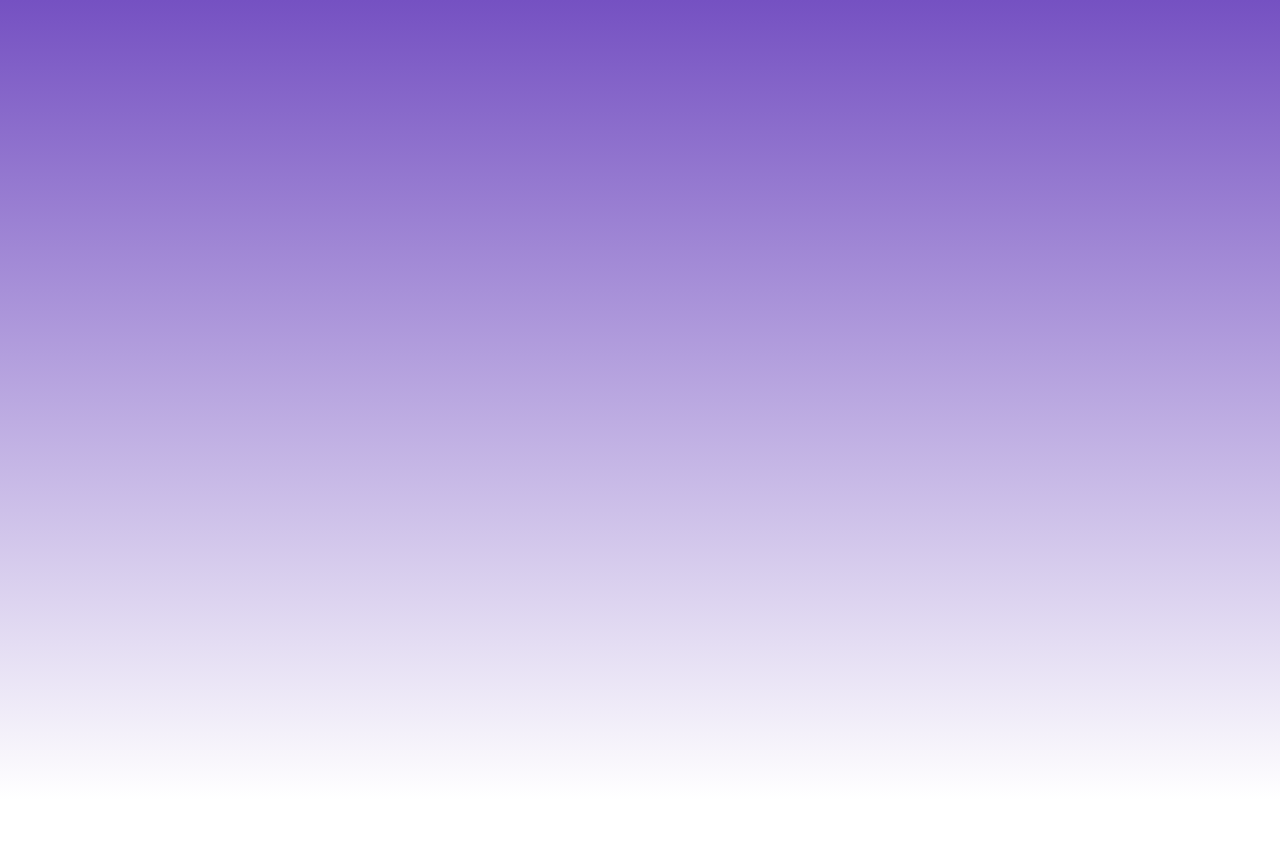
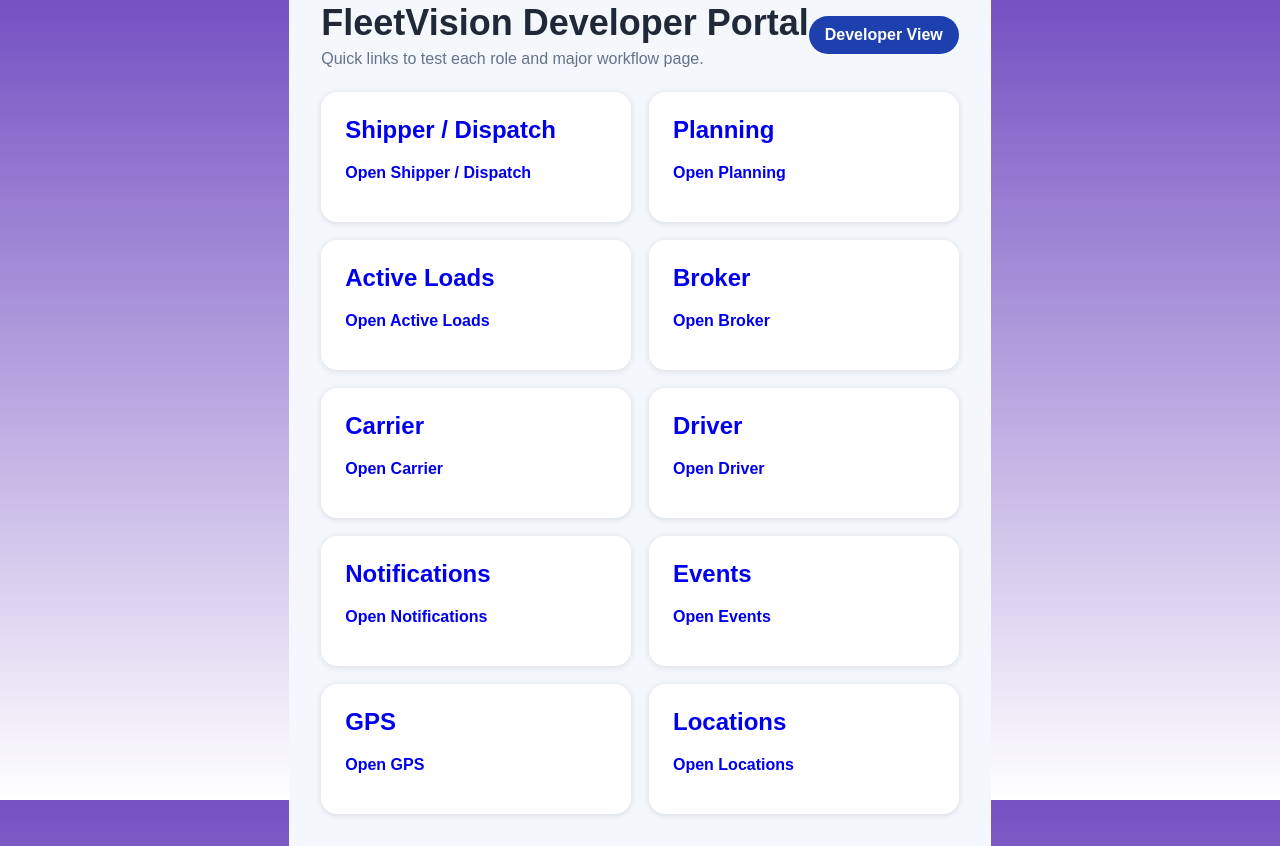
Before and after one commit to varchar1206/fleetvision-platform, a React (Vite) app: page /developer in a window 1280 px wide. Before the commit this address had no page. Before the commit the page ends 800 px from the top, so only its background shows below. Built offline with nearby package versions, Linux system fonts and the light colour scheme; what aws-amplify would draw is missing.

Commit message:
Add developer portal

```diff
--- a/src/App.tsx
+++ b/src/App.tsx
@@ -16,6 +16,7 @@ import NotificationCenter from "./pages/notifications/NotificationCenter";
 import LoadEventHistory from "./pages/events/LoadEventHistory";
 import LocationTracking from "./pages/gps/LocationTracking";
 import LocationMaster from "./pages/locations/LocationMaster";
+import DeveloperPortal from "./pages/developer/DeveloperPortal";
 
 import BrokerDashboard from "./pages/broker/BrokerDashboard";
 import BrokerTenderQueue from "./pages/broker/BrokerTenderQueue";
@@ -29,6 +30,7 @@ function App() {
   return (
     <BrowserRouter>
       <Routes>
+        <Route path="/developer" element={<DeveloperPortal />} />
 
         <Route path="/" element={<ShipperLayout />}>
           <Route index element={<ShipperDashboard />} />
--- /dev/null
+++ b/src/pages/developer/DeveloperPortal.tsx
@@ -0,0 +1,37 @@
+import { Link } from "react-router-dom";
+
+const links = [
+  { path: "/", label: "Shipper / Dispatch" },
+  { path: "/planning", label: "Planning" },
+  { path: "/active-loads", label: "Active Loads" },
+  { path: "/broker", label: "Broker" },
+  { path: "/carrier", label: "Carrier" },
+  { path: "/driver", label: "Driver" },
+  { path: "/notifications", label: "Notifications" },
+  { path: "/events", label: "Events" },
+  { path: "/gps", label: "GPS" },
+  { path: "/locations", label: "Locations" },
+];
+
+export default function DeveloperPortal() {
+  return (
+    <main className="app-shell">
+      <header className="top-bar">
+        <div>
+          <h1>FleetVision Developer Portal</h1>
+          <p>Quick links to test each role and major workflow page.</p>
+        </div>
+        <div className="role-badge">Developer View</div>
+      </header>
+
+      <div className="dashboard-grid">
+        {links.map((link) => (
+          <Link className="card" key={link.path} to={link.path}>
+            <h2>{link.label}</h2>
+            <p>Open {link.label}</p>
+          </Link>
+        ))}
+      </div>
+    </main>
+  );
+}
```
